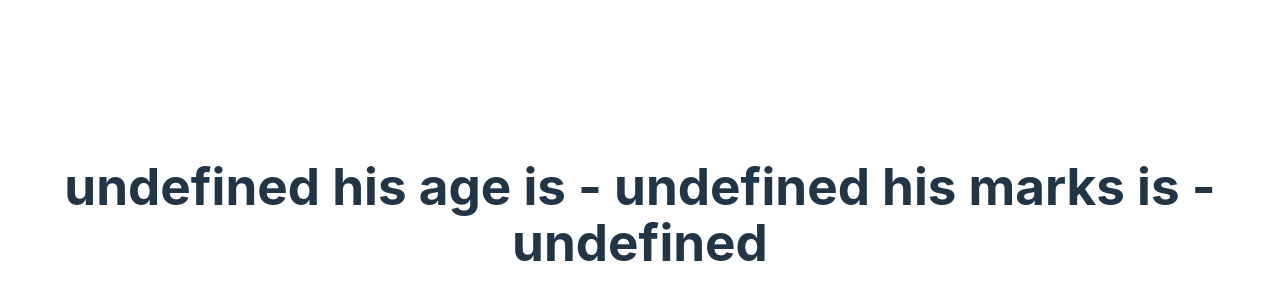
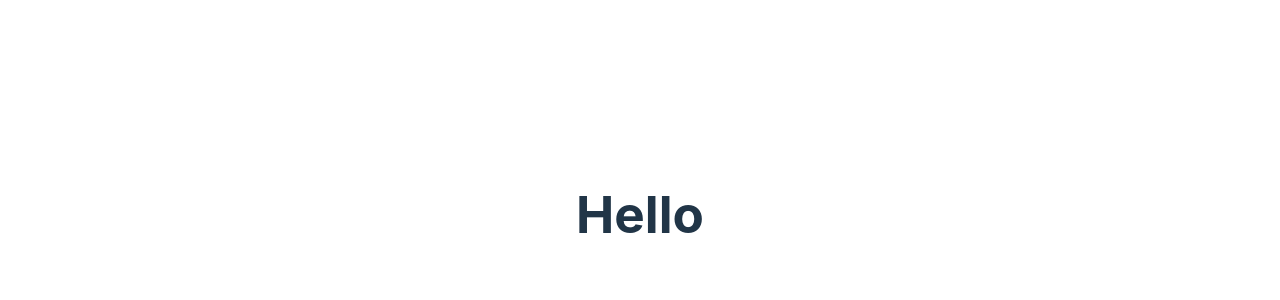
Before and after one commit to AritraChakraborty2003/TestApp, a React (Vite) app in the folder frontend/students/: page / in a window 1280 px wide. Shown: the part 186-486 px from the top of the page. Built offline with nearby package versions, Linux system fonts and the light colour scheme.

Commit message:
new commit

```diff
--- a/frontend/students/src/components/Home.jsx
+++ b/frontend/students/src/components/Home.jsx
@@ -1,7 +1,7 @@
-import { useState, useEffect } from "react";
-import axios from "axios";
+/*import { useState, useEffect } from "react";
+import axios from "axios";*/
 const Home = () => {
-  const [data, setData] = useState([]);
+  /*const [data, setData] = useState([]);
   useEffect(() => {
     axios
       .get("http://127.0.0.1:8000")
@@ -11,17 +11,11 @@ const Home = () => {
       .catch((err) => {
         console.log(err);
       });
-  }, []);
+  }, []);*/
 
   return (
     <div className="to display">
-      <h1>
-        {data.name +
-          " his age is - " +
-          data.age +
-          " his marks is - " +
-          data.marks}
-      </h1>
+      <h1>Hello</h1>
     </div>
   );
 };
```
